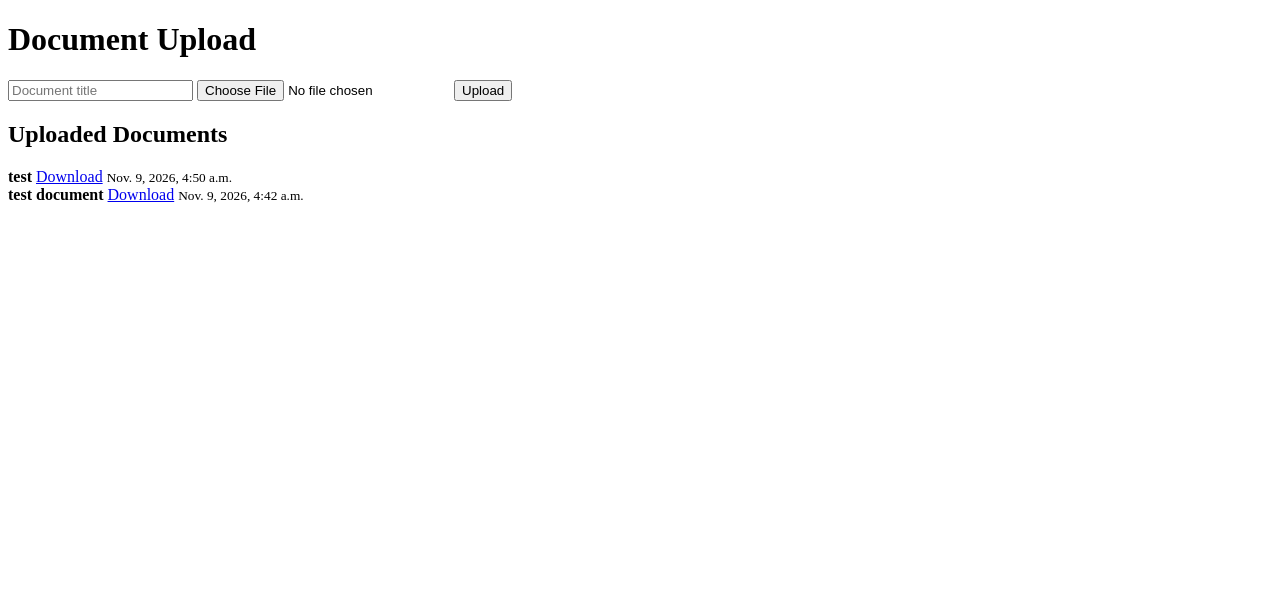
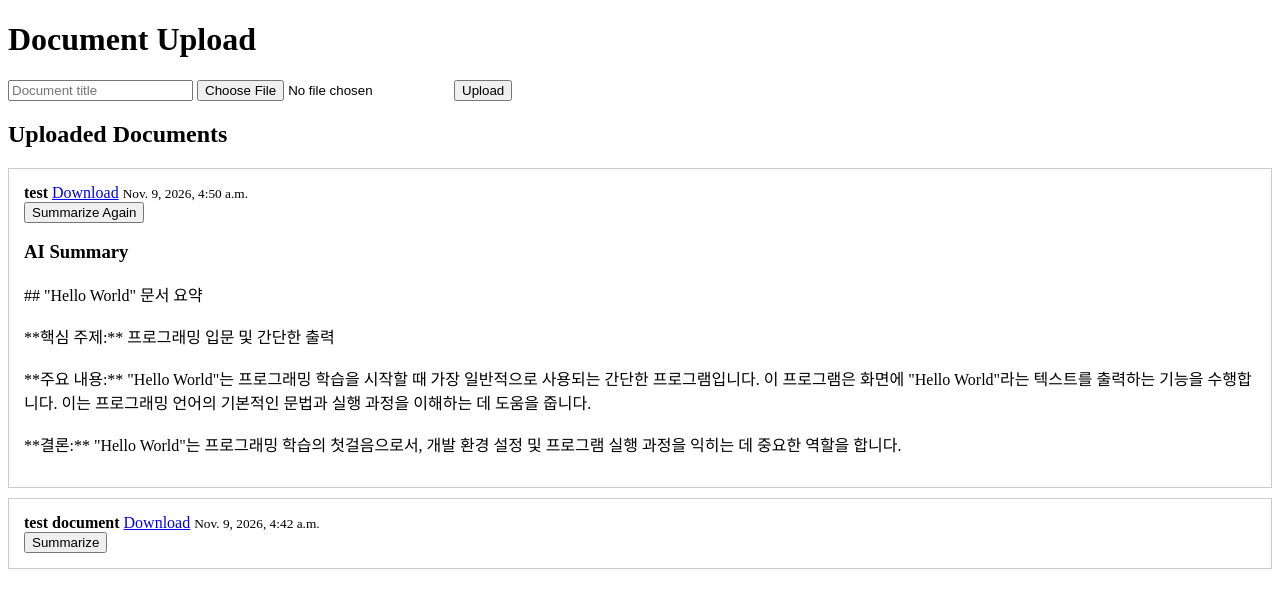
Before and after one commit to kmj041210/offline_ai_assistant, a Django app: page /documents/ in a window 1280 px wide. Shown: the top 608 px of the page. Run offline with Django 5.2, Linux system fonts and the light colour scheme; data comes from the database, SQL or seed files in the repository; both versions use the stored data as it was after the commit.

Commit message:
git push origin main7th commit : connect Local llm and summerize document

```diff
--- /dev/null
+++ b/documents/llm.py
@@ -0,0 +1,35 @@
+
+import json
+from urllib.request import Request, urlopen
+
+BASE_URL = "http://127.0.0.1:1234/v1"
+MODEL = "gemma-3-12b-it-qat"
+
+
+def chat(prompt, system_prompt="You are a helpful assistant."):
+    data = json.dumps({
+        "model": MODEL,
+        "messages": [
+            {"role": "system", "content": system_prompt},
+            {"role": "user", "content": prompt},
+        ],
+        "temperature": 0.3,
+        "max_tokens": 2048,
+        "chat_template_kwargs": {"enable_thinking": False},
+    }).encode("utf-8")
+
+    request = Request(
+        f"{BASE_URL}/chat/completions",
+        data=data,
+        headers={"Content-Type": "application/json"},
+    )
+
+    with urlopen(request, timeout=180) as response:
+        result = json.loads(response.read())
+
+    content = result["choices"][0]["message"].get("content")
+
+    if not isinstance(content, str) or not content.strip():
+        raise RuntimeError("LLM returned empty content.")
+
+    return content.strip()
--- a/documents/models.py
+++ b/documents/models.py
@@ -4,6 +4,8 @@ from django.db import models
 class Document(models.Model):
     title = models.CharField(max_length=255)
     file = models.FileField(upload_to="documents/")
+    extracted_text = models.TextField(blank=True)
+    summary = models.TextField(blank=True)
     uploaded_at = models.DateTimeField(auto_now_add=True)
 
     def __str__(self):
--- a/documents/templates/documents/upload.html
+++ b/documents/templates/documents/upload.html
@@ -1,3 +1,4 @@
+
 <!DOCTYPE html>
 <html lang="ko">
 <head>
@@ -5,24 +6,20 @@
     <title>Offline AI Assistant</title>
 </head>
 <body>
+    {% if error %}
+        <p style="color: red;">{{ error }}</p>
+    {% endif %}
+
     <h1>Document Upload</h1>
 
     <form method="POST" enctype="multipart/form-data">
         {% csrf_token %}
 
-        <input
-            type="text"
-            name="title"
-            placeholder="Document title"
-            required
-        >
+        <input type="text" name="title"
+               placeholder="Document title" required>
 
-        <input
-            type="file"
-            name="file"
-            accept=".pdf,.txt,.docx"
-            required
-        >
+        <input type="file" name="file"
+               accept=".pdf,.txt,.docx" required>
 
         <button type="submit">Upload</button>
     </form>
@@ -30,10 +27,27 @@
     <h2>Uploaded Documents</h2>
 
     {% for document in documents %}
-        <div>
+        <div style="border: 1px solid #ccc; padding: 15px; margin: 10px 0;">
             <strong>{{ document.title }}</strong>
             <a href="{{ document.file.url }}">Download</a>
             <small>{{ document.uploaded_at }}</small>
+
+            <form method="POST"
+                  action="{% url 'summarize' document.pk %}">
+                {% csrf_token %}
+                <button type="submit">
+                    {% if document.summary %}
+                        Summarize Again
+                    {% else %}
+                        Summarize
+                    {% endif %}
+                </button>
+            </form>
+
+            {% if document.summary %}
+                <h3>AI Summary</h3>
+                <p style="white-space: pre-wrap;">{{ document.summary }}</p>
+            {% endif %}
         </div>
     {% empty %}
         <p>No documents uploaded.</p>
--- a/documents/urls.py
+++ b/documents/urls.py
@@ -3,4 +3,5 @@ from . import views
 
 urlpatterns = [
     path("", views.upload_document, name="upload"),
+    path("summarize/<int:pk>/", views.summarize_document, name="summarize"),
 ]
--- a/documents/views.py
+++ b/documents/views.py
@@ -1,9 +1,12 @@
-from django.shortcuts import render
 
-#
+from django.shortcuts import render, redirect, get_object_or_404
+from django.core.exceptions import ValidationError
+from django.db import transaction
+from django.views.decorators.http import require_POST
 
-from django.shortcuts import render, redirect
 from .models import Document
+from .utils import extract_text
+from .llm import chat
 
 
 def upload_document(request):
@@ -11,11 +14,60 @@ def upload_document(request):
         title = request.POST.get("title", "").strip()
         file = request.FILES.get("file")
 
-        if title and file:
-            Document.objects.create(title=title, file=file)
+        if not title or not file:
             return redirect("upload")
 
-    documents = Document.objects.order_by("-uploaded_at")
+        try:
+            text = extract_text(file)
+
+            with transaction.atomic():
+                Document.objects.create(
+                    title=title,
+                    file=file,
+                    extracted_text=text,
+                )
+
+            return redirect("upload")
+
+        except Exception as e:
+            return render(request, "documents/upload.html", {
+                "documents": Document.objects.order_by("-uploaded_at"),
+                "error": str(e),
+            })
+
     return render(request, "documents/upload.html", {
-        "documents": documents
+        "documents": Document.objects.order_by("-uploaded_at"),
     })
+
+
+@require_POST
+def summarize_document(request, pk):
+    document = get_object_or_404(Document, pk=pk)
+
+    if not document.extracted_text.strip():
+        return render(request, "documents/upload.html", {
+            "documents": Document.objects.order_by("-uploaded_at"),
+            "error": "추출된 텍스트가 없습니다.",
+        })
+
+    if len(document.extracted_text) > 20000:
+        return render(request, "documents/upload.html", {
+            "documents": Document.objects.order_by("-uploaded_at"),
+            "error": "문서가 너무 깁니다. 최대 20,000자까지 지원합니다.",
+        })
+
+    try:
+        document.summary = chat(
+            f"다음 문서를 한국어로 요약해줘.\n\n{document.extracted_text}",
+            "너는 전문적인 한국어 문서 요약 AI야. "
+            "핵심 주제, 주요 내용, 결론을 정리해."
+        )
+        document.save(update_fields=["summary"])
+
+        return redirect("upload")
+
+    except Exception as e:
+        return render(request, "documents/upload.html", {
+            "documents": Document.objects.order_by("-uploaded_at"),
+            "error": f"요약 실패: {e}",
+        })
--- /dev/null
+++ b/media/documents/test1109.txt
@@ -0,0 +1 @@
+hello world
```
Also changed, not shown: documents/tests.py (+12 -2 lines), documents/utils.py (added, +18 -0 lines), README.md, db.sqlite3, documents/migrations/0003_document_extracted_text.py (added), documents/migrations/0004_document_summary.py (added), 1 other file.
